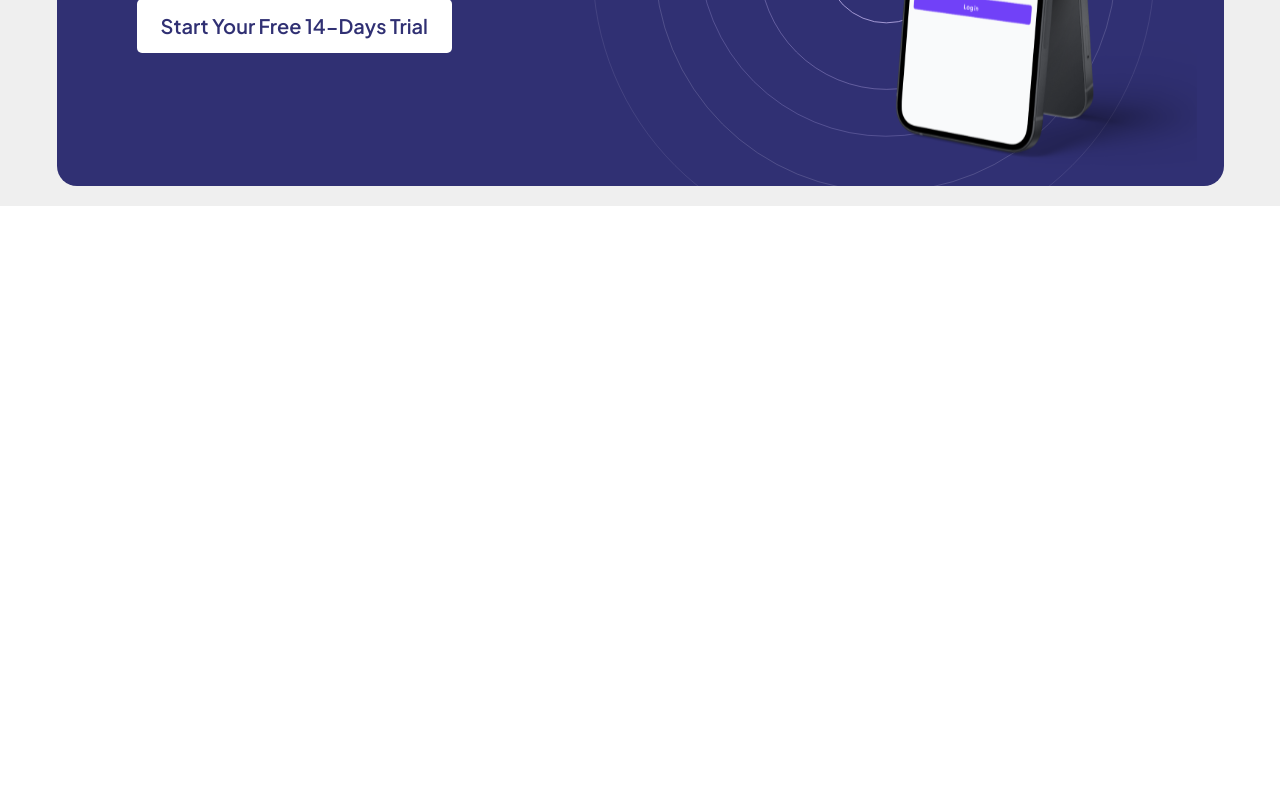
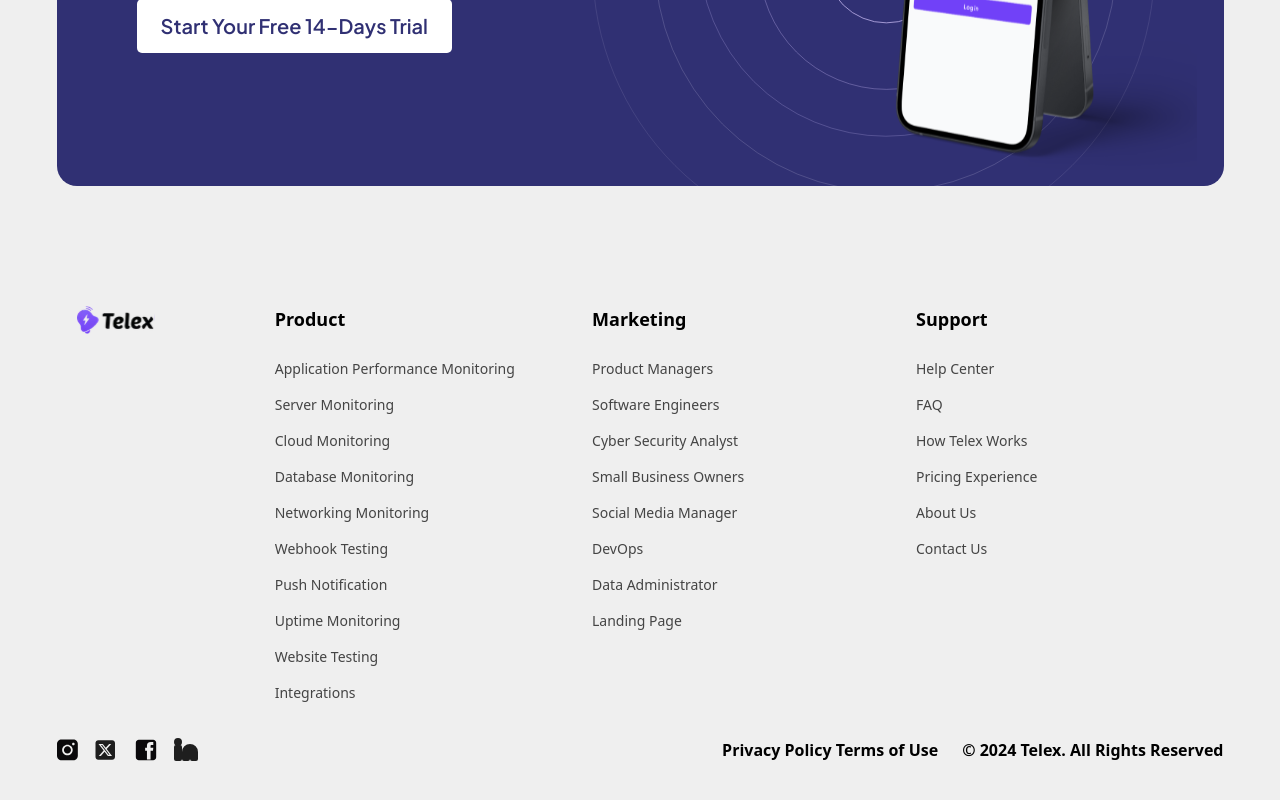
Before and after one commit to Orisunmibare-Muiz/landing-template-one-telex, a React (Vite) app: page / in a window 1280 px wide. Shown: the part 3786-4586 px from the top of the page. Before the commit the page ends 3992 px from the top, so only its background shows below. Built offline with nearby package versions, Linux system fonts and the light colour scheme.

Commit message:
feat: import footer section

```diff
--- a/src/Pages/Home.jsx
+++ b/src/Pages/Home.jsx
@@ -7,6 +7,7 @@ import SectionFour from "../Components/SectionFour";
 import SectionFive from "../Components/SectionFive";
 import SectionSix from "../Components/SectionSix";
 import SectionSeven from "../Components/SectionSeven";
+import Footer from "../Components/Footer";
 
 export default function Home() {
   return (
@@ -19,6 +20,7 @@ export default function Home() {
       <SectionFive />
       <SectionSix />
       <SectionSeven />
+      <Footer />
     </>
   );
 }
```
